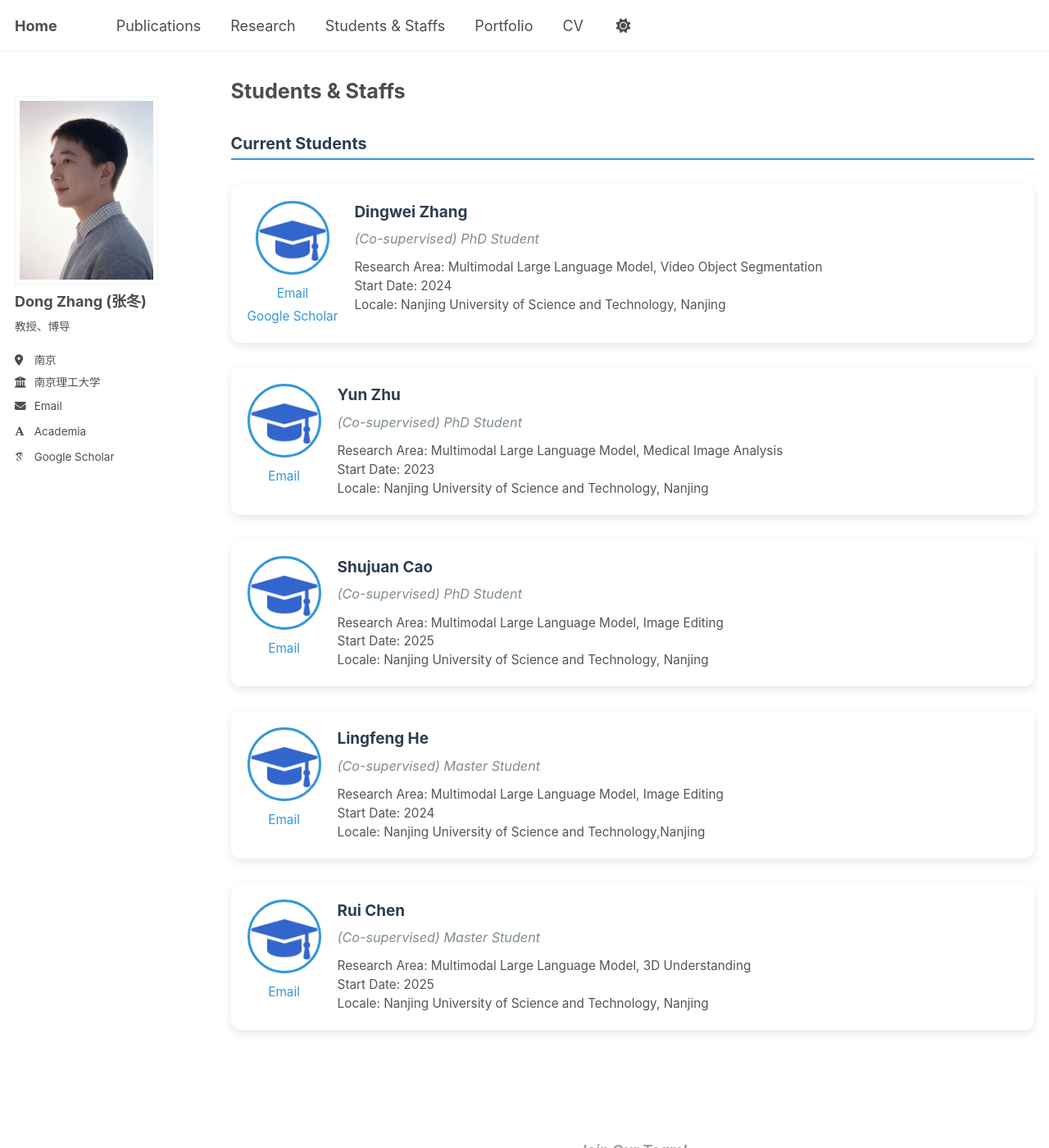
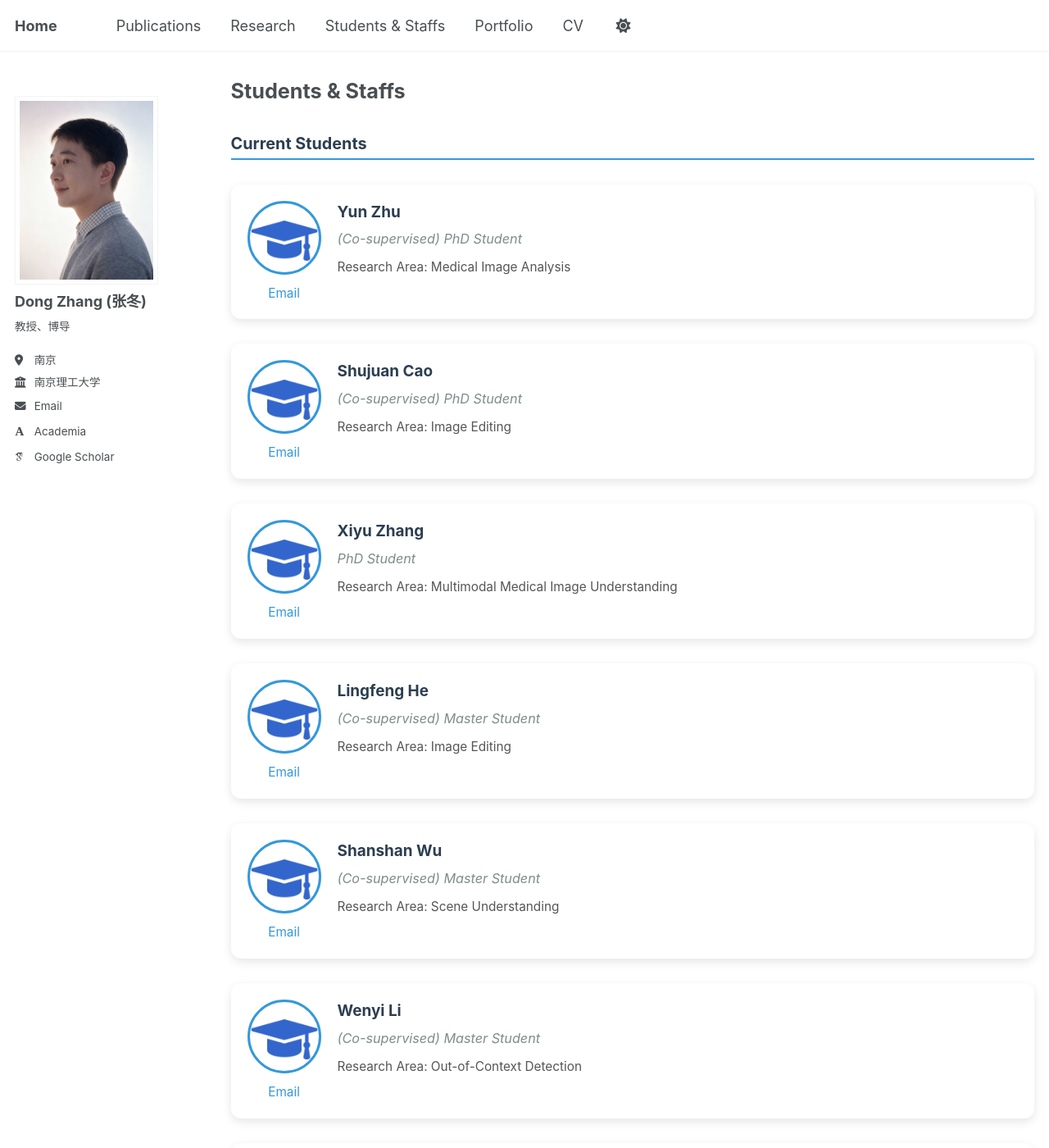
Before and after one commit to dongzhang89/dongzhang89.github.io, a Jekyll site: the page built from _pages/students-staffs.html, in a window 1280 px wide and 1400 px high. Shown: the whole window at 82% size. Built offline with Jekyll 4.4.1, drawn with Linux system fonts in a browser that asks for light colours; some web fonts are replaced; a script that is not in the unit is left out; some of the changed text lies outside the part shown.

Commit message:
Update students-staffs.html

```diff
--- a/_pages/students-staffs.html
+++ b/_pages/students-staffs.html
@@ -180,24 +180,6 @@ author_profile: true
 <h2 class="section-title">Current Students</h2>
 <div class="people-gallery">
   <!-- PhD Student -->
-  <div class="person-card">
-    <div class="person-left">
-      <img src="{{ '/images/students/favicon.png' | prepend: base_path }}" alt="Student Photo" class="person-photo" onerror="this.style.display='none'" />
-      <div class="person-links">
-        <a href="zdw1025@njust.edu.cn">Email</a>
-        <a href="https://scholar.google.com/citations?user=gwdxQ_cAAAAJ&hl=zh-CN" target="_blank">Google Scholar</a>
-      </div>
-    </div>
-    <div class="person-right">
-      <div class="person-name">Dingwei Zhang</div>
-      <div class="person-title">(Co-supervised) PhD Student</div>
-      <div class="person-description">
-        Research Area: Multimodal Large Language Model, Video Object Segmentation<br>
-        Start Date: 2024<br>
-        Locale: Nanjing University of Science and Technology, Nanjing<br>
-      </div>
-    </div>
-  </div>
 
   <div class="person-card">
     <div class="person-left">
@@ -210,9 +192,7 @@ author_profile: true
       <div class="person-name">Yun Zhu</div>
       <div class="person-title">(Co-supervised) PhD Student</div>
       <div class="person-description">
-        Research Area: Multimodal Large Language Model, Medical Image Analysis<br>
-        Start Date: 2023<br>
-        Locale: Nanjing University of Science and Technology, Nanjing<br>
+        Research Area: Medical Image Analysis<br>
       </div>
     </div>
   </div>
@@ -228,9 +208,22 @@ author_profile: true
       <div class="person-name">Shujuan Cao</div>
       <div class="person-title">(Co-supervised) PhD Student</div>
       <div class="person-description">
-        Research Area: Multimodal Large Language Model, Image Editing<br>
-        Start Date: 2025<br>
-        Locale: Nanjing University of Science and Technology, Nanjing<br>
+        Research Area: Image Editing<br>
+      </div>
+    </div>
+  </div>
+  <div class="person-card">
+    <div class="person-left">
+      <img src="{{ '/images/students/favicon.png' | prepend: base_path }}" alt="Student Photo" class="person-photo" onerror="this.style.display='none'" />
+      <div class="person-links">
+        <a href="#">Email</a>
+      </div>
+    </div>
+    <div class="person-right">
+      <div class="person-name">Xiyu Zhang</div>
+      <div class="person-title">PhD Student</div>
+      <div class="person-description">
+        Research Area: Multimodal Medical Image Understanding<br>
       </div>
     </div>
   </div>
@@ -246,9 +239,39 @@ author_profile: true
       <div class="person-name">Lingfeng He</div>
       <div class="person-title">(Co-supervised) Master Student</div>
       <div class="person-description">
-        Research Area: Multimodal Large Language Model, Image Editing<br>
-        Start Date: 2024<br>
-        Locale: Nanjing University of Science and Technology,Nanjing<br>
+        Research Area: Image Editing<br>
+      </div>
+    </div>
+  </div>
+
+    <div class="person-card">
+    <div class="person-left">
+      <img src="{{ '/images/students/favicon.png' | prepend: base_path }}" alt="Student Photo" class="person-photo" onerror="this.style.display='none'" />
+      <div class="person-links">
+        <a href="#">Email</a>
+      </div>
+    </div>
+    <div class="person-right">
+      <div class="person-name">Shanshan Wu</div>
+      <div class="person-title">(Co-supervised) Master Student</div>
+      <div class="person-description">
+        Research Area: Scene Understanding<br>
+      </div>
+    </div>
+  </div>
+
+    <div class="person-card">
+    <div class="person-left">
+      <img src="{{ '/images/students/favicon.png' | prepend: base_path }}" alt="Student Photo" class="person-photo" onerror="this.style.display='none'" />
+      <div class="person-links">
+        <a href="#">Email</a>
+      </div>
+    </div>
+    <div class="person-right">
+      <div class="person-name">Wenyi Li</div>
+      <div class="person-title">(Co-supervised) Master Student</div>
+      <div class="person-description">
+        Research Area: Out-of-Context Detection<br>
       </div>
     </div>
   </div>
@@ -262,15 +285,61 @@ author_profile: true
     </div>
     <div class="person-right">
       <div class="person-name">Rui Chen</div>
-      <div class="person-title">(Co-supervised) Master Student</div>
+      <div class="person-title">Master Student</div>
       <div class="person-description">
         Research Area: Multimodal Large Language Model, 3D Understanding<br>
-        Start Date: 2025<br>
-        Locale: Nanjing University of Science and Technology, Nanjing<br>
       </div>
     </div>
   </div>
 
+
+  <div class="person-card">
+    <div class="person-left">
+      <img src="{{ '/images/students/favicon.png' | prepend: base_path }}" alt="Student Photo" class="person-photo" onerror="this.style.display='none'" />
+      <div class="person-links">
+        <a href="#">Email</a>
+      </div>
+    </div>
+    <div class="person-right">
+      <div class="person-name">Yan Chen</div>
+      <div class="person-title">Master Student</div>
+      <div class="person-description">
+        Research Area: Multimodal Large Language Model, Efficient Video Generation<br>
+      </div>
+    </div>
+  </div>
+
+  <div class="person-card">
+    <div class="person-left">
+      <img src="{{ '/images/students/favicon.png' | prepend: base_path }}" alt="Student Photo" class="person-photo" onerror="this.style.display='none'" />
+      <div class="person-links">
+        <a href="#">Email</a>
+      </div>
+    </div>
+    <div class="person-right">
+      <div class="person-name">Shuo Liu</div>
+      <div class="person-title">Master Student</div>
+      <div class="person-description">
+        Research Area: Multimodal Large Language Model, Efficient Visual Reasoning<br>
+      </div>
+    </div>
+  </div>
+
+  <div class="person-card">
+    <div class="person-left">
+      <img src="{{ '/images/students/favicon.png' | prepend: base_path }}" alt="Student Photo" class="person-photo" onerror="this.style.display='none'" />
+      <div class="person-links">
+        <a href="#">Email</a>
+      </div>
+    </div>
+    <div class="person-right">
+      <div class="person-name">Yongcheng Luo</div>
+      <div class="person-title">(Co-supervised) Master Student</div>
+      <div class="person-description">
+        Research Area: Multimodal Large Language Model, Scene Understanding<br>
+      </div>
+    </div>
+  </div>
 
 
 </div>
```
